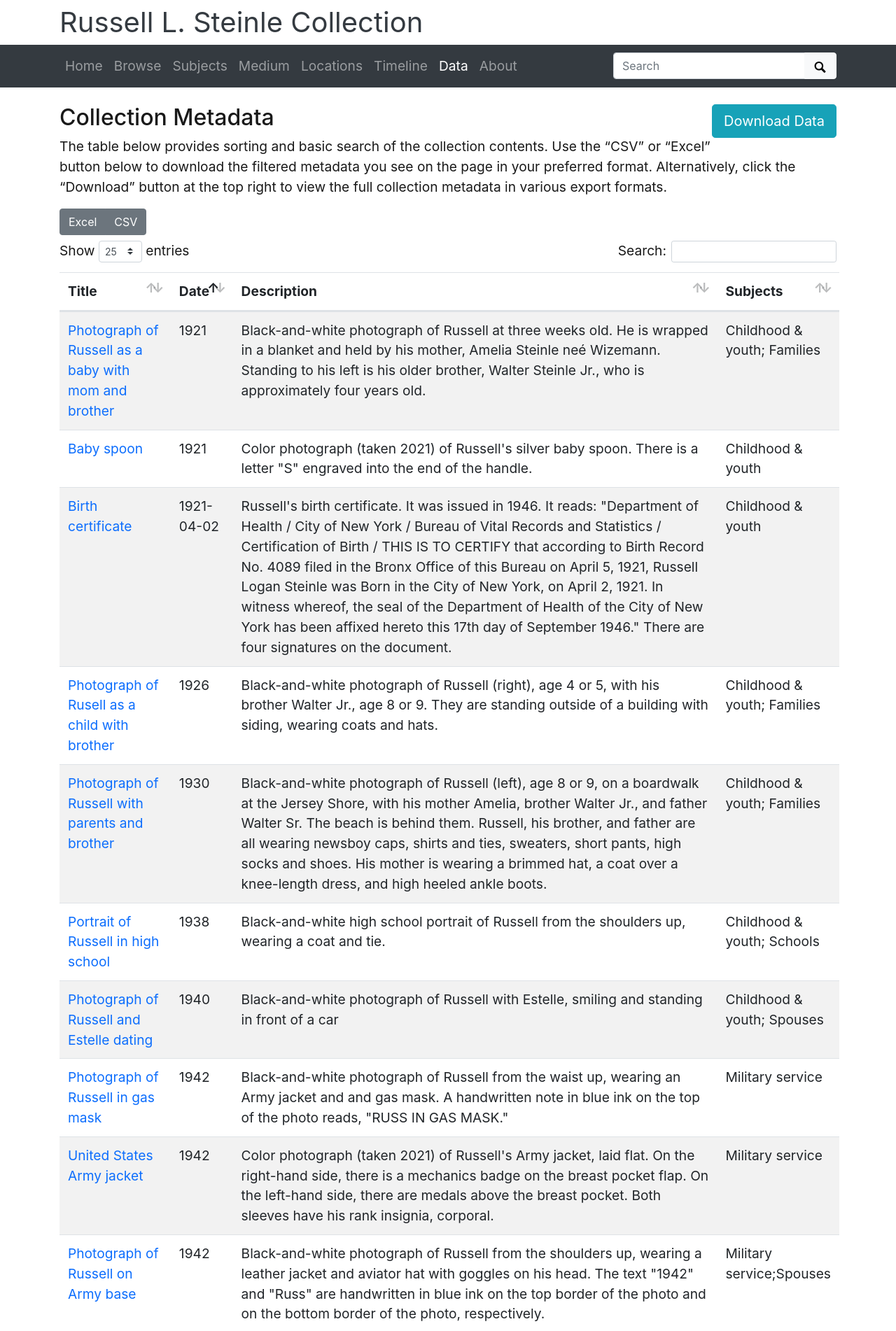
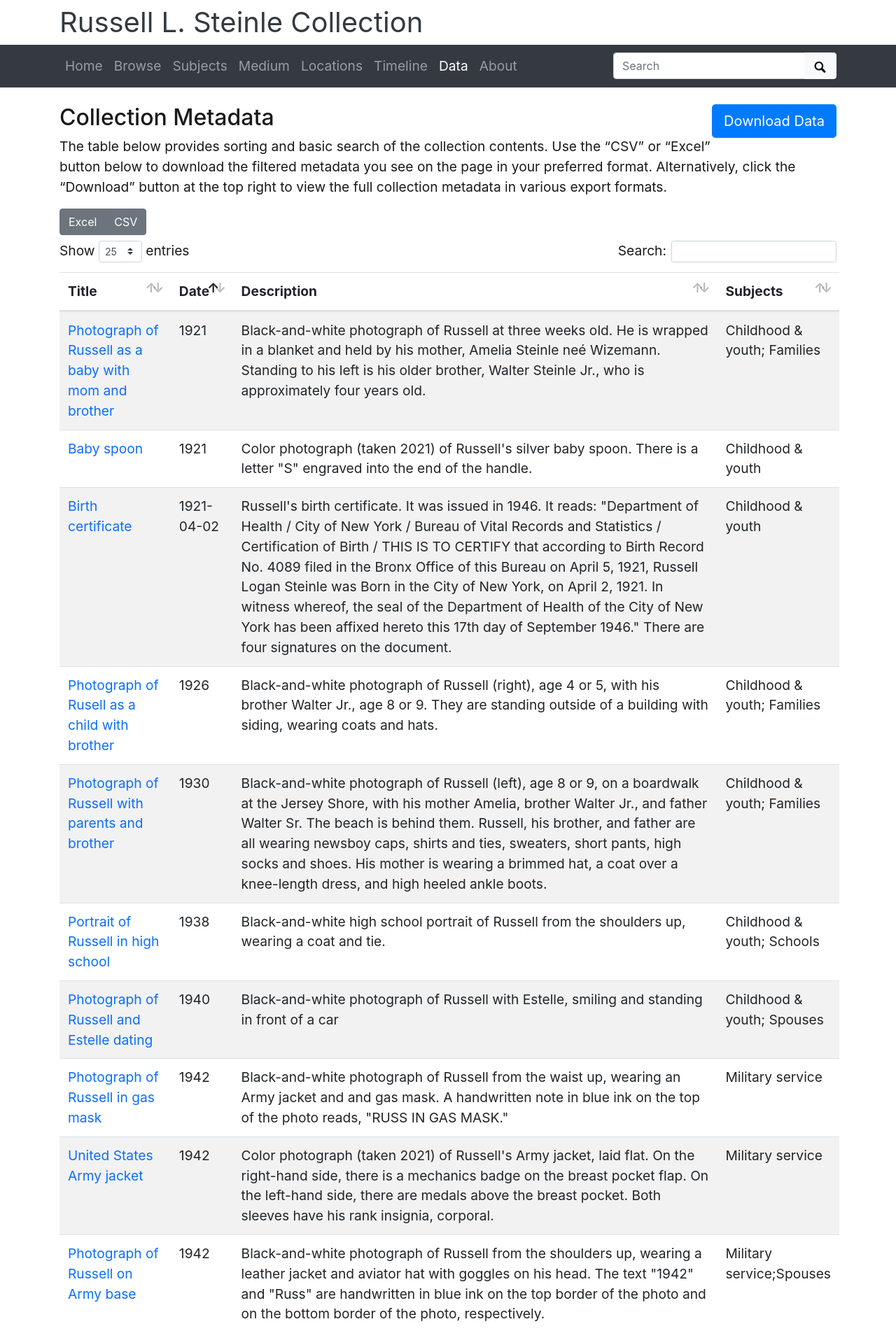
Before and after one commit to mialsteinle/russell-logan-steinle, a Jekyll site: the page built from pages/data.md, in a window 1280 px wide. Shown: the top 1902 px of the page at 70% size. Built offline with Jekyll 4.4.1, drawn with Linux system fonts in a browser that asks for light colours.

Commit message:
Update data-download-modal.html

```diff
--- a/_includes/data-download-modal.html
+++ b/_includes/data-download-modal.html
@@ -6,7 +6,7 @@
 {%- endcomment -%}
 
 {%- assign stubs = site.data.config-nav | map: 'stub' | join: ';' -%}
-<button type="button" class="btn btn-info btn-lg float-md-right" data-toggle="modal" data-target="#dataModal">Download Data</button>
+<button type="button" class="btn btn-primary btn-lg float-md-right" data-toggle="modal" data-target="#dataModal">Download Data</button>
 <!-- Modal -->
 <div class="modal fade" id="dataModal" tabindex="-1" role="dialog" aria-labelledby="dataModalLabel" aria-hidden="true">
     <div class="modal-dialog modal-lg" role="document">
```
